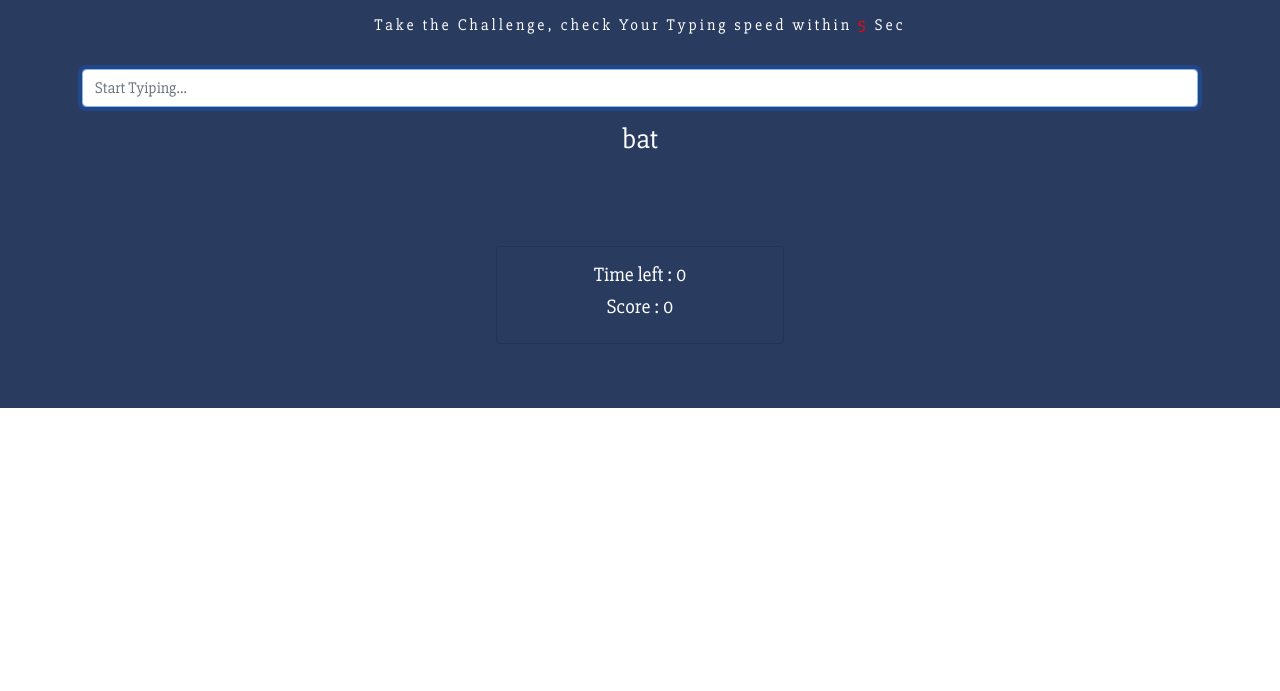
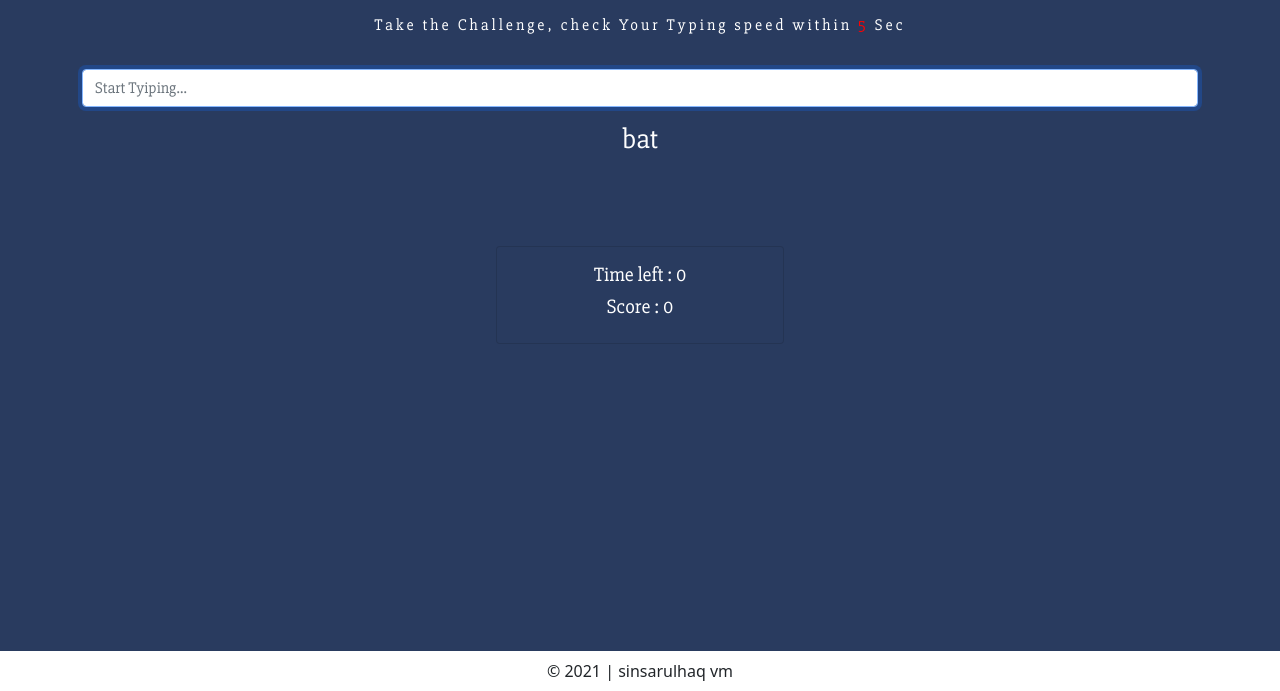
Before and after one commit to sinsarulhaq/typing-challenge, a plain HTML site: page index.html in a window 1280 px wide. Shown: the part 109-800 px from the top of the page. Drawn offline with nearby package versions, Linux system fonts and the light colour scheme.

Commit message:
footer sce and main sec updated

```diff
--- a/index.html
+++ b/index.html
@@ -48,6 +48,12 @@
             </div>
         </div>
     </main>
+    <footer class="p-1 foot">
+        <div class="container-fluid text-center p-1">
+            <span class="footer">&copy; 2021 | sinsarulhaq vm</span>
+        </div>
+    </footer>
+
     <script src="script.js"></script>
 
 </body>
--- a/style.css
+++ b/style.css
@@ -7,6 +7,7 @@
 .main-sec{
     background-color: #293B5F;
     font-family: 'Slabo 27px', serif;
+    height: 95vh;
 }
 .main-head{
     font-size: 3rem;
```
